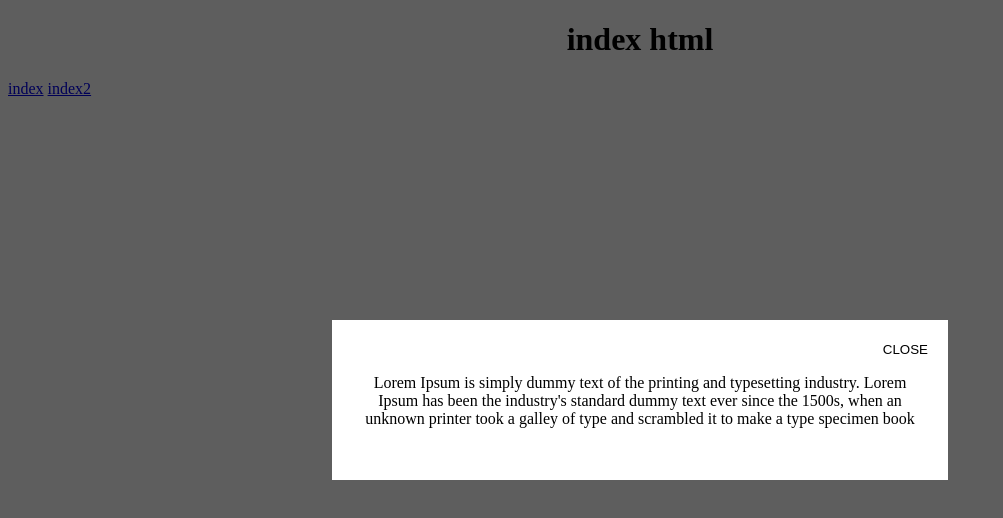
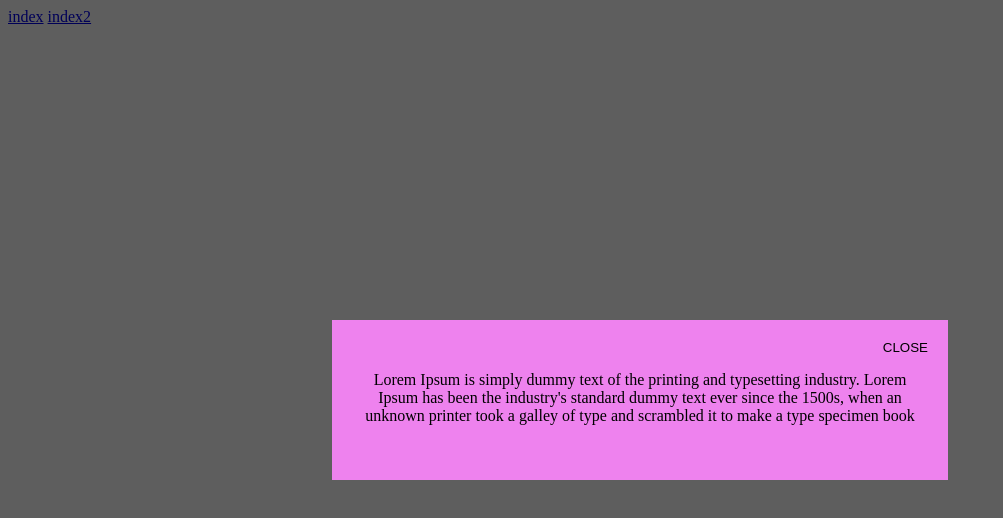
Before and after one commit to jabirahamed2083/4thassingmen.github.io, a plain HTML site: page index.html in a window 1280 px wide. Shown: the whole page, without its empty margins (0-1003 px from the left). Drawn offline with nearby package versions, Linux system fonts and the light colour scheme.

Commit message:
Update index.html

```diff
--- a/index.html
+++ b/index.html
@@ -1,3 +1,5 @@
+<a href="index.html">index</a>
+<a href="index2.html">index2</a>
 <!DOCTYPE html>
 <html lang="en">
 <head>
@@ -20,7 +22,7 @@
         }
         .main-popup {
             padding: 10px 0px;
-            background: white;
+            background: violet;
             position: absolute;
             padding: 20px;
             left: 0px;
@@ -45,11 +47,6 @@
     </style>
 </head>
 <body>
-
-    <h1 style="text-align: center;">index html</h1>
-
-    <a href="index.html">index</a>
-    <a href="index2.html">index2</a>
 
     <div class="popup-container">
         <div class="main-popup">
```
